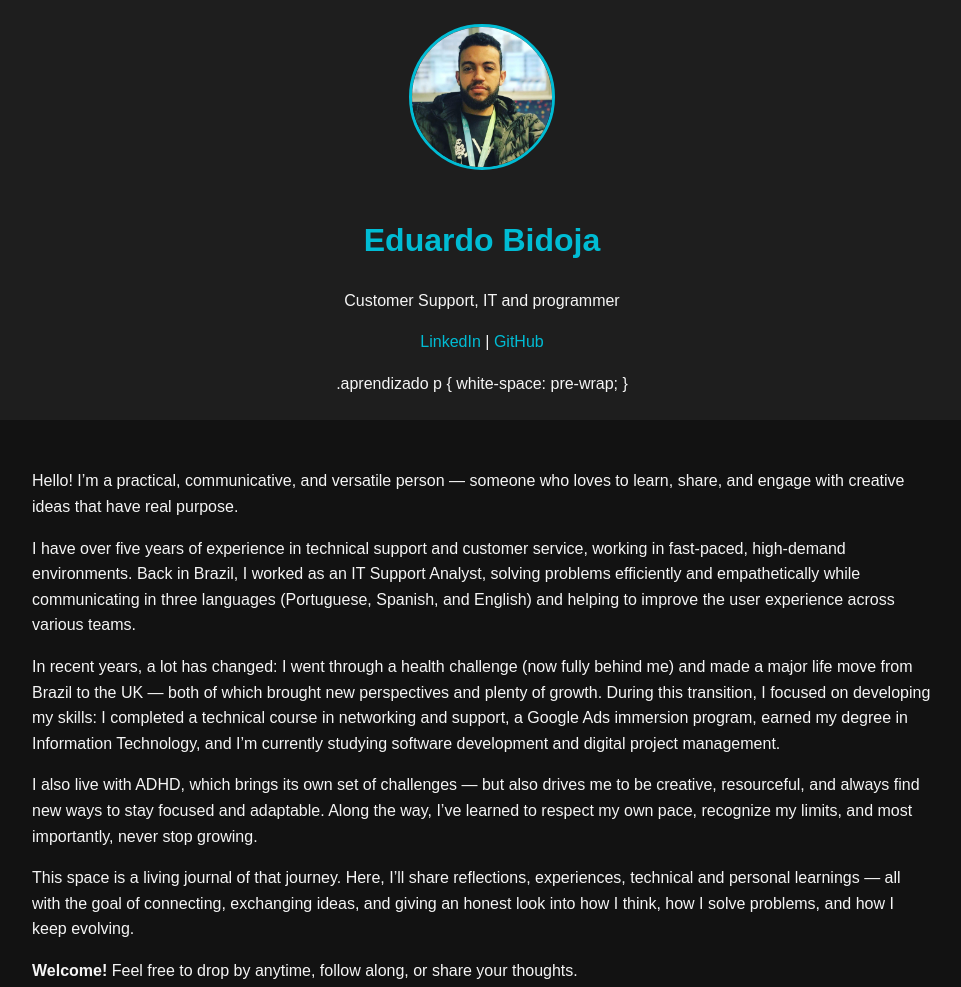
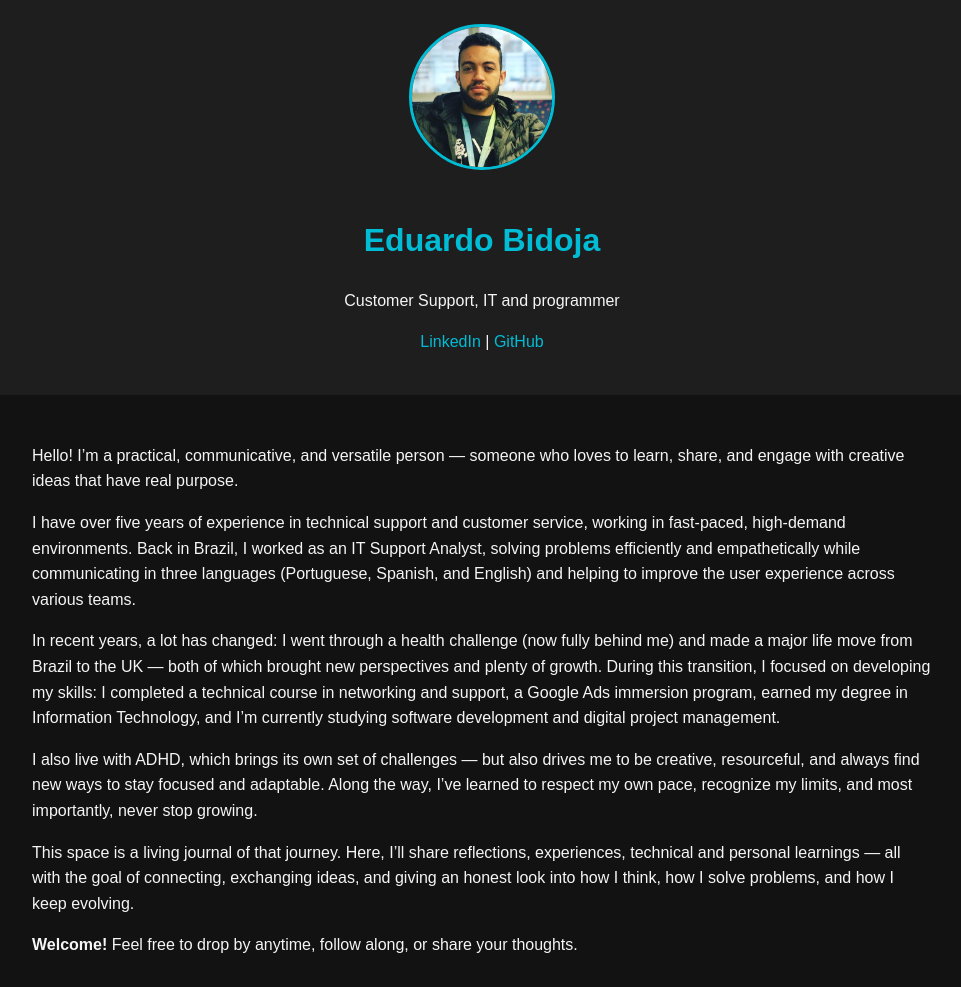
Before and after one commit to Eduardo-bidoja/bidoja_tech, a plain HTML site: page index.html in a window 1280 px wide. Shown: the top 987 px of the page, without its empty margins (158-1119 px from the left). Drawn offline with Linux system fonts and the light colour scheme.

Commit message:
Update index.html

```diff
--- a/index.html
+++ b/index.html
@@ -84,9 +84,6 @@
   /* ⬅️ ADICIONE ABAIXO ISSO AQUI: */
 
 </style>
-.aprendizado p {
-  white-space: pre-wrap;
-}
 
   </header>
 
```
